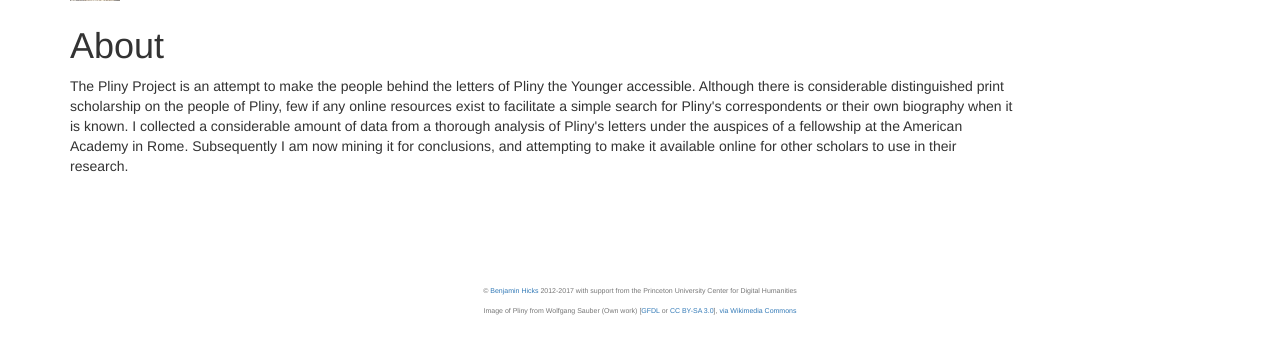
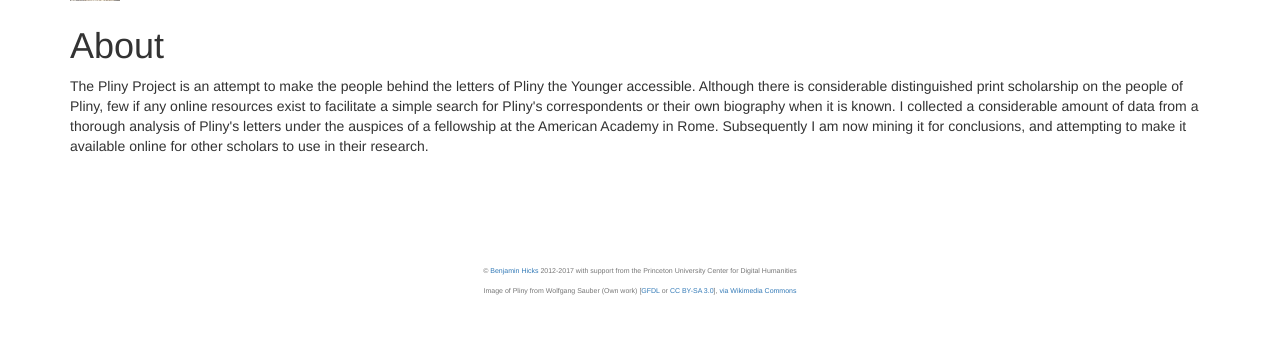
Before and after one commit to meg-codes/PlinyProject, a Django app: page /content/about/ in a window 1280 px wide. Shown: the part 64-418 px from the top of the page. Run offline with Django 3.2, Linux system fonts and the light colour scheme; some libraries are stand-ins or nearby versions.

Commit message:
Update content styles

```diff
--- a/contentpages/templates/contentpages/about.html
+++ b/contentpages/templates/contentpages/about.html
@@ -4,7 +4,7 @@
 {% block body %}
 <h1>About</h1>
 <div class='row'>
-  <div class='col-xs-10'>
+  <div class='col-xs-12'>
     <p>The Pliny Project is an attempt to make the people behind the letters of
       Pliny the Younger accessible. Although there is considerable distinguished
       print scholarship on the people of Pliny, few if any online resources exist to facilitate a simple
--- a/contentpages/templates/contentpages/biblio.html
+++ b/contentpages/templates/contentpages/biblio.html
@@ -4,7 +4,7 @@
 {% block body %}
 <h1>Bibliography</h1>
 <div class='row'>
-  <div class='col-xs-10'>
+  <div class='col-xs-12'>
     <p>
       This is not an attempt at a comprehensive bibliography, but rather listing
       the resources that underlie my assumptions.
--- a/contentpages/templates/contentpages/pliny.html
+++ b/contentpages/templates/contentpages/pliny.html
@@ -4,7 +4,7 @@
 {% block body %}
 <h1>Pliny the Who?</h1>
 <div class='row'>
-  <div class='col-xs-10'>
+  <div class='col-xs-12'>
     <p>
       Gaius Plinius Secundus (Pliny the Younger) was born in Comum, modern day
       Como, Italy, to the family of the Caecilii Secundi. His uncle, Gaius
```
